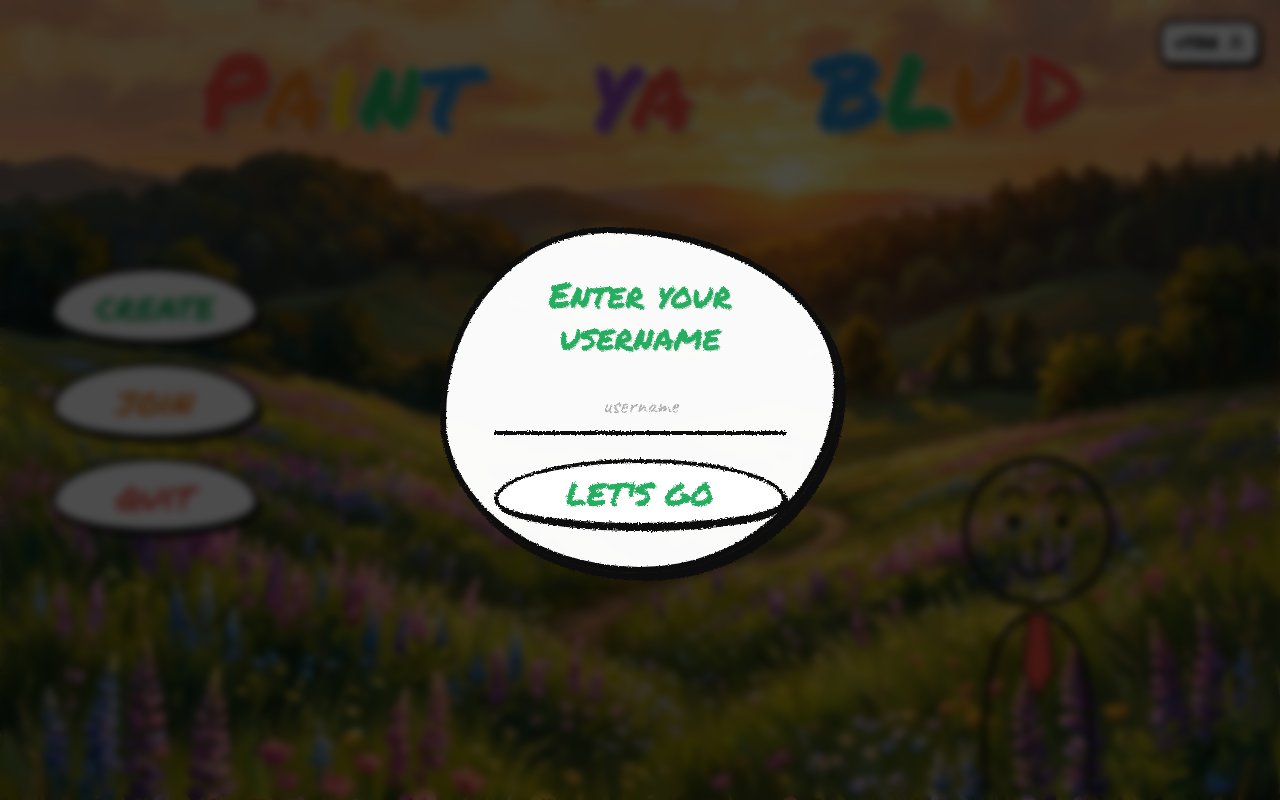
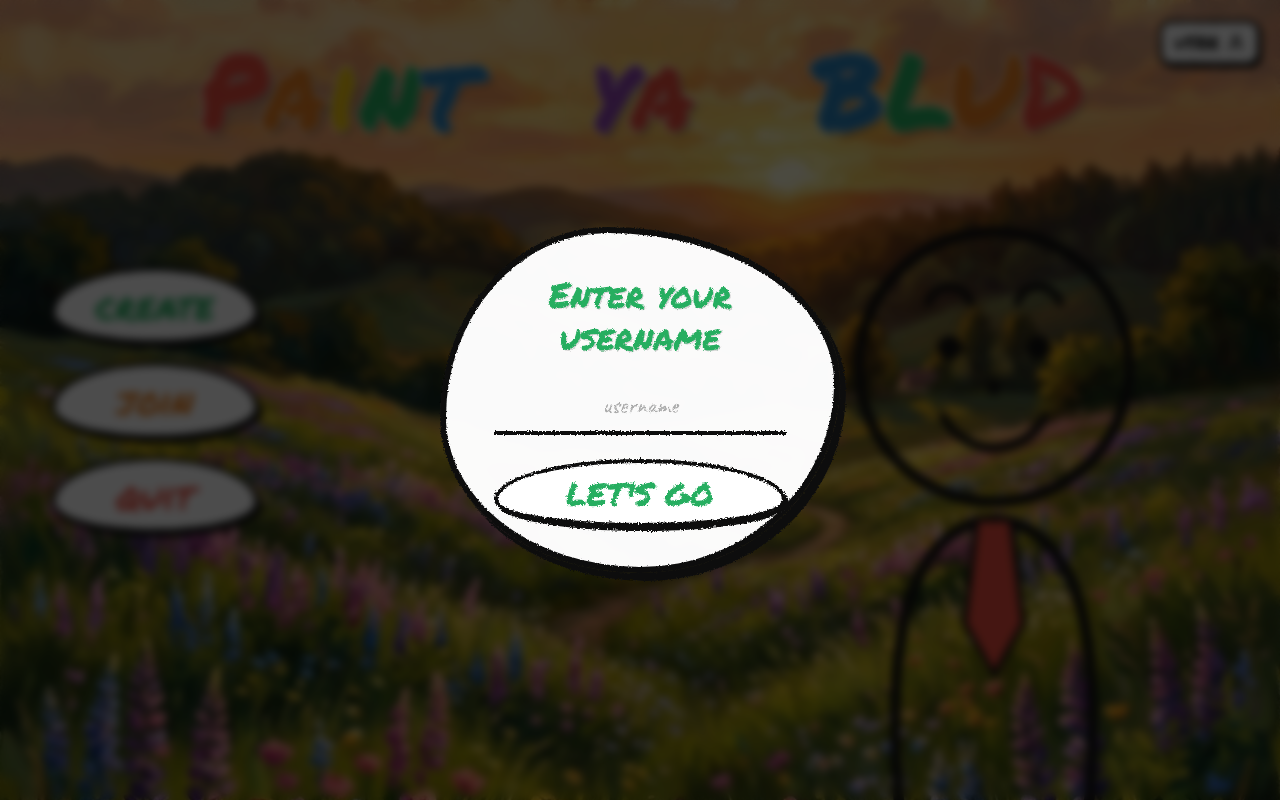
Before and after one commit to xhinzu/Paint-Ya-Blud, a plain HTML site: page frontend/index.html in a window 1280 px wide. Drawn offline with Linux system fonts and the light colour scheme.

Commit message:
style: enlarge customized stickman mascot on homepage
- Increase mascot-area width from 280px to 520px
- Increase mascotCanvas dimensions to 520x640
- Positions stickman prominently on the bottom-right of the homepage as requested

```diff
--- a/frontend/css/style.css
+++ b/frontend/css/style.css
@@ -64,10 +64,10 @@ svg#globalFilters {
 
 .mascot-area {
   position: absolute;
-  right: 8%;
-  bottom: 0;
+  right: 2%;
+  bottom: -20px;
   z-index: 5;
-  width: 280px;
+  width: 520px;
 }
 
 .mascot-area canvas {
--- a/frontend/index.html
+++ b/frontend/index.html
@@ -115,7 +115,7 @@
 
     <!-- Mascot Stick Figure Right -->
     <div class="mascot-area">
-      <canvas id="mascotCanvas" width="320" height="420"></canvas>
+      <canvas id="mascotCanvas" width="520" height="640"></canvas>
     </div>
 
   </div>
```
